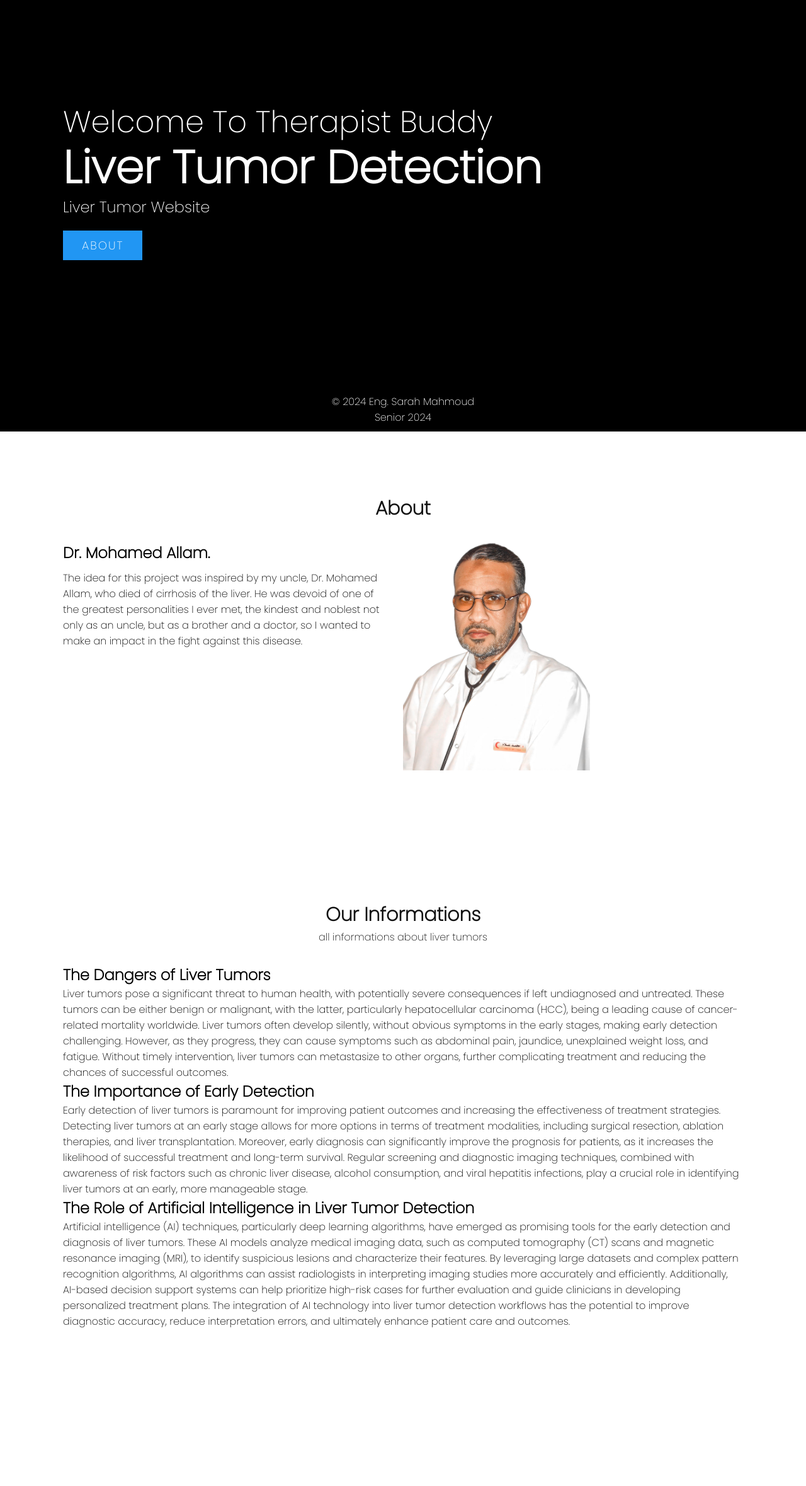
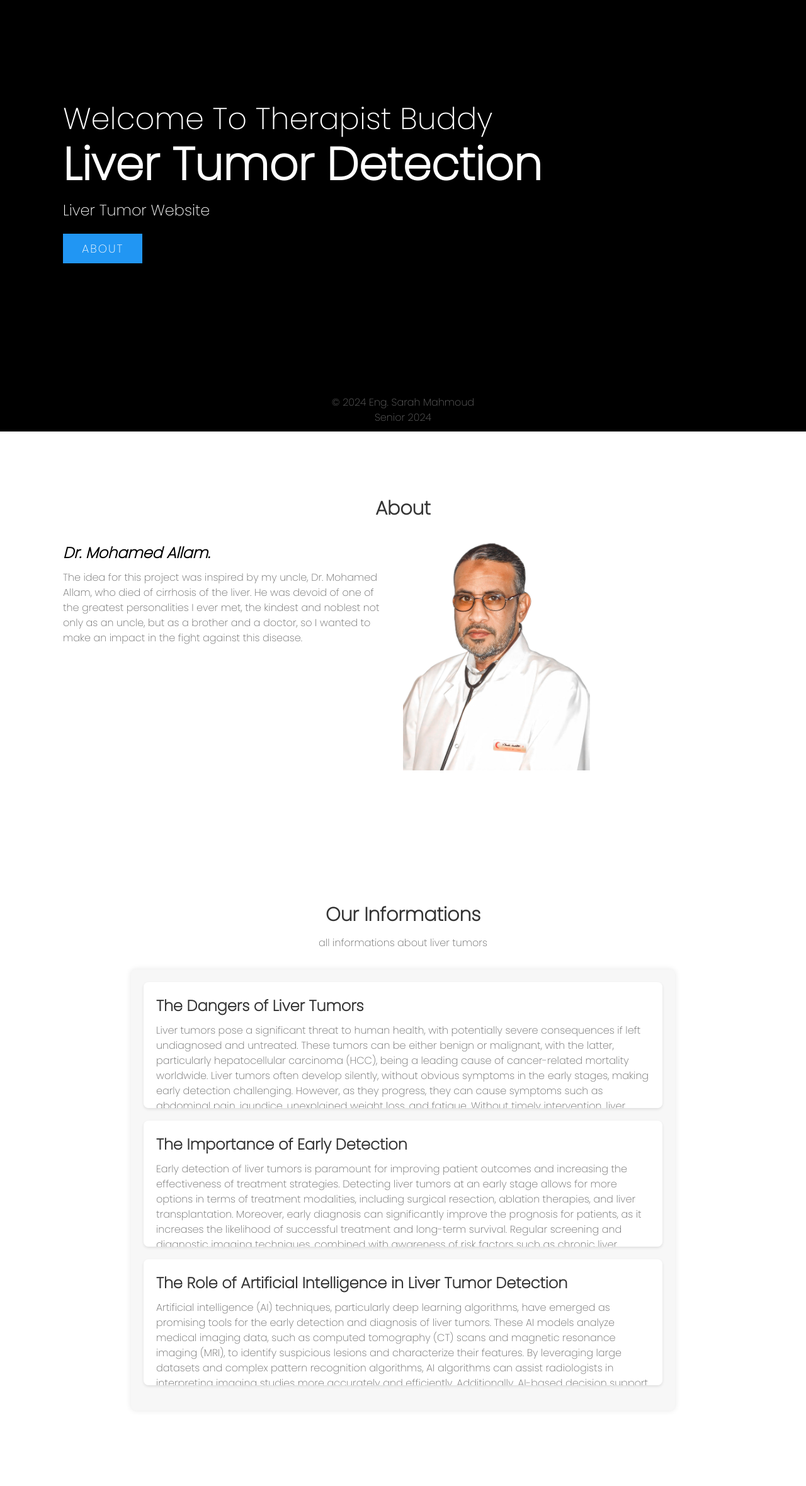
Before and after one commit to SaaaRoO/liver-Tumor-segmentation-Using-Transfer-Learning, a Flask app: page / in a window 1280 px wide. Shown: the part 115-2474 px from the top of the page at 63% size. Before the commit the page ends 2223 px from the top, so only its background shows below. Run offline with Flask 3, Linux system fonts and the light colour scheme.

Commit message:
Update style.css

```diff
--- a/static/style.css
+++ b/static/style.css
@@ -115,6 +115,7 @@ header.sticky ul li a {
 .contentBx h3 {
   font-size: 24px;
   margin-bottom: 10px;
+  font-style: italic;
 }
 .w50 {
   min-width: 50%;
@@ -131,21 +132,42 @@ img {
   flex-wrap: wrap;
   flex-direction: row;
 }
-.Info .content .InfoBx {
-  padding: 40px 20px;
-  background: #222;
-  color: #fff;
-  max-width: 340px;
-  margin: 20px;
-  text-align: center;
-  transition: 0.5s;
+
+
+.container {
+  width: 80%;
+  margin: 20px auto;
+  background-color: #f7f7f7;
+  border-radius: 8px;
+  box-shadow: 0 0 10px rgba(0, 0, 0, 0.1);
+  padding: 20px;
+  box-sizing: border-box;
 }
-.Info .content .InfosBx:hover {
-  background: #2196f3;
+
+.scroll-container {
+  width: 100%;
+  max-height: 200px;
+  overflow-y: auto;
+  margin-bottom: 20px;
+  background-color: #fff;
+  border-radius: 8px;
+  box-shadow: 0 2px 4px rgba(0, 0, 0, 0.1);
 }
-.Info.content .InfoBx h2 {
-  font-size: 20px;
-  font-weight: 600;
+
+.InfoBx {
+  padding: 20px;
+}
+
+h2 {
+  color: #333;
+  font-size: 1.5rem;
+  margin-bottom: 10px;
+}
+
+p {
+  color: #666;
+  font-size: 1rem;
+  line-height: 1.5;
 }
 
 /* Additional styles for footer */
```
